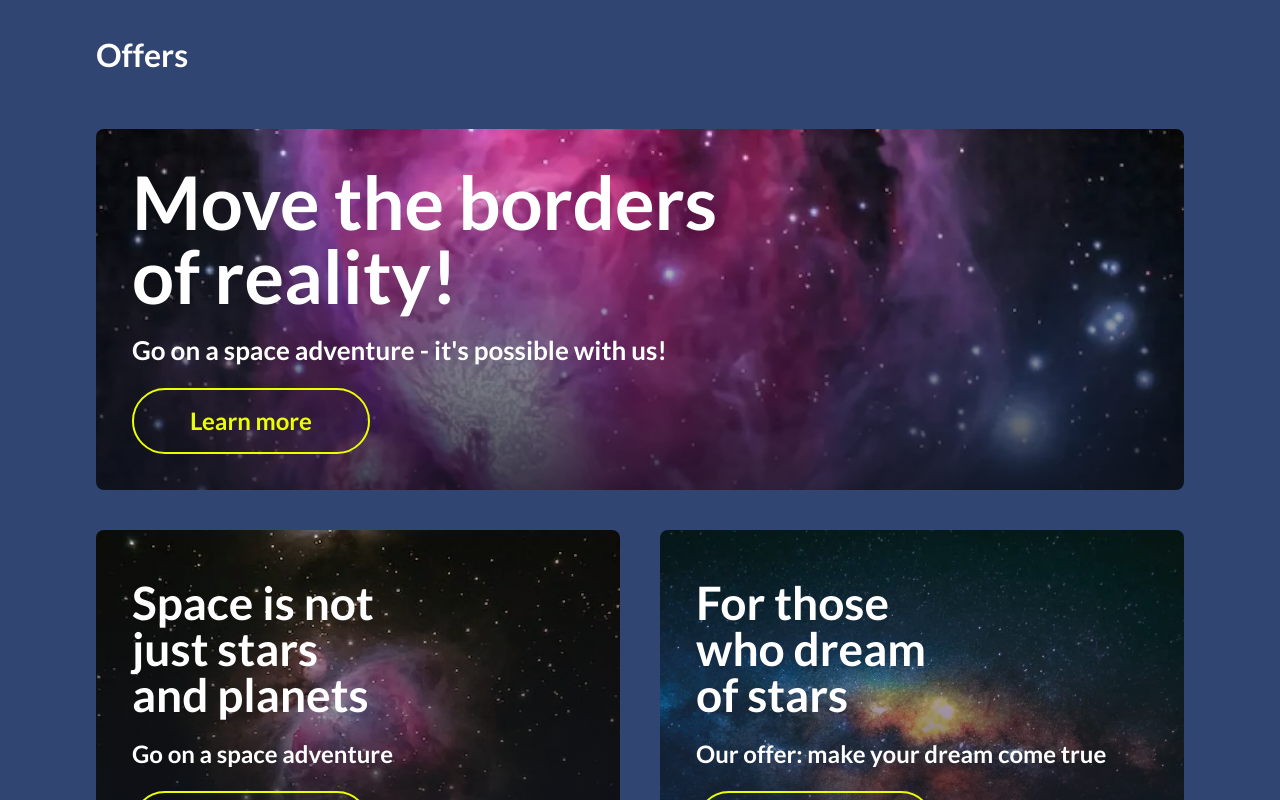
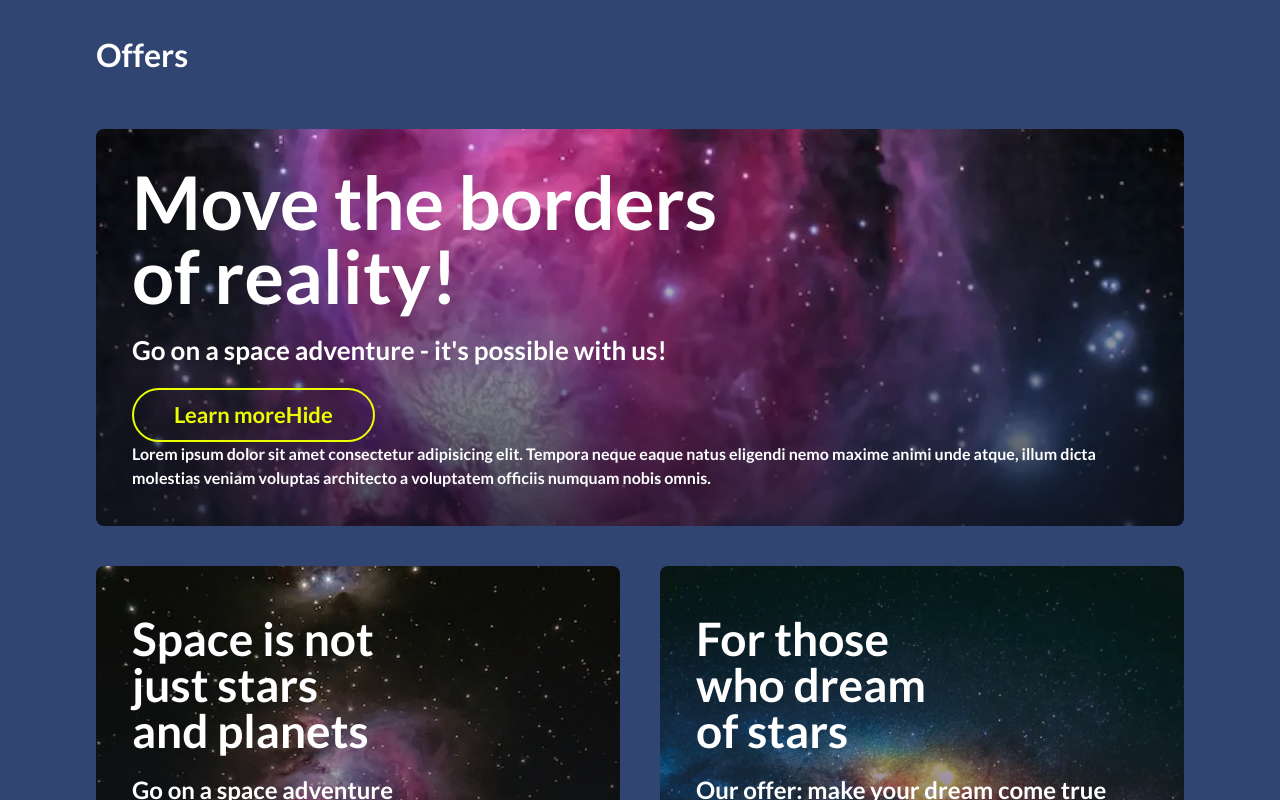
Before and after one commit to lipa88-mk/space-adventure, a React (Create React App) app: page / in a window 1280 px wide. Shown: the part 580-1380 px from the top of the page. Built offline with nearby package versions, Linux system fonts and the light colour scheme.

Commit message:
Refactor styles into modular SCSS files and update variable paths

```diff
--- a/src/App.scss
+++ b/src/App.scss
@@ -1,299 +1,13 @@
 @use 'styles/reset';
 @use 'styles/fonts';
-@use 'styles/variables' as *;
-@use 'styles/mixins' as *;
+@use 'styles/base';
+@use 'styles/utilities';
 
-body {
-  font-family: $font-main;
-  font-weight: $font-weight-base;
-  color: $color-fg;
-  background-color: $color-navy;
-}
-
-img {
-  max-width: 100%;
-  height: auto;
-}
-
-.visually-hidden {
-  position: absolute;
-  width: 1px;
-  height: 1px;
-  margin: -1px;
-  padding: 0;
-  overflow: hidden;
-  border: 0;
-  white-space: nowrap;
-  clip-path: inset(50%);
-}
-
-.brand {
-  color: $color-brand;
-}
-
-.accent {
-  color: $color-accent;
-}
-
-.container {
-  width: 100%;
-  max-width: $container-desktop;
-  margin: 0 auto;
-  padding-left: $padding-desktop;
-  padding-right: $padding-desktop;
-
-  @include tablet {
-    padding-left: $padding-tablet;
-    padding-right: $padding-tablet;
-  }
-  @include mobile {
-    padding-left: $padding-mobile;
-    padding-right: $padding-mobile;
-  }
-}
-
-// HEADER
-.header {
-  background: $color-bg;
-  padding: 24px 0 20px 0;
-}
-
-.header__wrap {
-  display: flex;
-  justify-content: space-between;
-  gap: 20px;
-  align-items: center;
-}
-
-.nav__list {
-  display: flex;
-  gap: 56px;
-  align-items: center;
-  font-size: 18px;
-}
-
-// /Header
-
-// HERO
-.hero {
-  $hero-height: 490px;
-
-  min-height: $hero-height;
-  background-color: $color-navy;
-
-  @include bg-overlay-retina('bg-main');
-
-  background-size: cover;
-  background-position: center;
-  background-repeat: no-repeat;
-
-  display: flex;
-}
-
-.hero__wrap {
-  padding-top: 90px;
-  padding-bottom: 80px;
-  background-image: url('./assets/images/earth.webp');
-
-  // for retina:
-  background-image: image-set(
-    url('./assets/images/earth.webp') 1x,
-    url('./assets/images/earth@2x.webp') 2x
-  );
-  background-position: right center;
-  background-repeat: no-repeat;
-}
-
-.hero__title {
-  font-size: 72px;
-  font-weight: 900;
-  line-height: 1;
-  margin-bottom: 22px;
-}
-
-.hero__description {
-  font-size: 32px;
-  line-height: 1.2;
-  margin-bottom: 22px;
-}
-// /Hero
-
-// BUTTON
-.button {
-  display: inline-flex;
-  align-items: center;
-  justify-content: center;
-  min-width: 238px;
-  min-height: 66px;
-  padding: 12px 32px;
-  font: inherit;
-  font-size: 24px;
-  color: $color-accent;
-  background: transparent;
-  border: 2px solid $color-accent;
-  border-radius: 34px;
-  cursor: pointer;
-  transition:
-    color $transition,
-    background-color $transition;
-
-  &:hover {
-    color: $color-bg;
-    background-color: $color-accent;
-  }
-
-  @include mobile {
-    min-width: 180px;
-    min-height: 52px;
-    font-size: 18px;
-  }
-}
-// /Button
-
-// OFFERS
-.offers {
-  padding-top: 40px;
-  padding-bottom: 80px;
-}
-
-.offers__title {
-  font-size: 32px;
-  margin-bottom: 50px;
-}
-
-.offers__list {
-  display: grid;
-  grid-template-columns: repeat(2, 1fr);
-  grid-template-rows: repeat(auto-fill, minmax(350px, max-content));
-  align-items: start;
-  gap: 40px;
-
-  @include tablet {
-    gap: 30px;
-  }
-  @include mobile {
-    grid-template-columns: 1fr;
-  }
-}
-
-.offers__item--wide {
-  grid-column: span 2;
-
-  @include tablet {
-    grid-column: span 1;
-  }
-}
-
-.offer-card {
-  display: flex;
-  flex-direction: column;
-  align-items: flex-start;
-  height: 100%;
-  padding: 50px 36px 36px 36px;
-  border-radius: 8px;
-
-  background-color: $color-navy;
-  background-size: cover;
-  background-position: center;
-  background-repeat: no-repeat;
-
-  @include mobile {
-    padding: 32px 20px;
-  }
-}
-
-.offer-card--wide {
-  padding: 36px;
-}
-
-@each $i in 1, 2, 3, 4 {
-  .offer-card--#{$i} {
-    @include bg-overlay-retina('bg-card-#{$i}');
-  }
-}
-
-.offer-card__title {
-  font-size: 46px;
-  line-height: 1;
-  margin-bottom: 22px;
-  width: 60%;
-
-  @include mobile {
-    font-size: 40px;
-  }
-}
-
-.offer-card--wide .offer-card__title {
-  font-size: 74px;
-
-  @include tablet {
-    font-size: 40px;
-  }
-}
-
-.offer-card__text {
-  font-size: 24px;
-  line-height: 1.2;
-  margin-bottom: 22px;
-
-  @include tablet {
-    font-size: 16px;
-  }
-}
-
-.offer-card--wide .offer-card__text {
-  font-size: 26px;
-
-  @include tablet {
-    font-size: 16px;
-  }
-}
-
-// Accordion
-.offer-card__button-text--less {
-  display: none;
-}
-
-.offer-card__toggle:checked + .offer-card__button {
-  .offer-card__button-text--more {
-    display: none;
-  }
-  .offer-card__button-text--less {
-    display: inline;
-  }
-}
-
-.offer-card__toggle:focus-visible + .offer-card__button {
-  outline: 2px solid $color-fg;
-  outline-offset: 4px;
-}
-
-.offer-card__details {
-  display: grid;
-  grid-template-rows: 0fr;
-  opacity: 0;
-  visibility: hidden;
-  transition:
-    grid-template-rows $transition,
-    opacity $transition,
-    visibility $transition;
-}
-
-.offer-card__details-text {
-  overflow: hidden;
-  max-width: 600px;
-  font-size: 18px;
-  font-weight: 400;
-  line-height: 1.4;
-}
-
-.offer-card__toggle:checked ~ .offer-card__details {
-  grid-template-rows: 1fr;
-  opacity: 1;
-  visibility: visible;
-}
-
-.offer-card__toggle:checked ~ .offer-card__details .offer-card__details-text {
-  padding-top: 22px;
-}
-// /Offers
+// Blocks
+@use 'styles/blocks/container';
+@use 'styles/blocks/header';
+@use 'styles/blocks/nav';
+@use 'styles/blocks/hero';
+@use 'styles/blocks/button';
+@use 'styles/blocks/offers';
+@use 'styles/blocks/offer-card';
--- /dev/null
+++ b/src/styles/_base.scss
@@ -0,0 +1,13 @@
+@use 'variables' as *;
+
+body {
+  font-family: $font-main;
+  font-weight: $font-weight-base;
+  color: $color-fg;
+  background-color: $color-navy;
+}
+
+img {
+  max-width: 100%;
+  height: auto;
+}
--- a/src/styles/_mixins.scss
+++ b/src/styles/_mixins.scss
@@ -12,7 +12,7 @@
   }
 }
 
-@mixin bg-overlay-retina($name, $path: './assets/images/') {
+@mixin bg-overlay-retina($name, $path: '../assets/images/') {
   background-image: $overlay, url('#{$path}#{$name}.webp');
   background-image:
     $overlay,
--- /dev/null
+++ b/src/styles/_utilities.scss
@@ -0,0 +1,21 @@
+@use 'variables' as *;
+
+.visually-hidden {
+  position: absolute;
+  width: 1px;
+  height: 1px;
+  margin: -1px;
+  padding: 0;
+  overflow: hidden;
+  border: 0;
+  white-space: nowrap;
+  clip-path: inset(50%);
+}
+
+.brand {
+  color: $color-brand;
+}
+
+.accent {
+  color: $color-accent;
+}
--- a/src/styles/_variables.scss
+++ b/src/styles/_variables.scss
@@ -1,5 +1,6 @@
 $color-brand: #ff70d9;
 $color-accent: #ebff00;
+$color-accent-muted: rgba($color-accent, 0.6);
 $color-navy: #304571;
 $color-bg: #000000;
 $color-fg: #ffffff;
--- /dev/null
+++ b/src/styles/blocks/_button.scss
@@ -0,0 +1,57 @@
+@use '../variables' as *;
+@use '../mixins' as *;
+
+.button {
+  $vertical-padding: 14px;
+  $horizontal-padding: 40px;
+  display: inline-flex;
+  align-items: center;
+  justify-content: center;
+  padding: $vertical-padding $horizontal-padding;
+  font: inherit;
+  font-size: 22px;
+  line-height: 1;
+  color: $color-accent;
+  background: transparent;
+  border: 2px solid $color-accent;
+  border-radius: 27px;
+  transition:
+    color $transition,
+    border-color $transition;
+
+  &:hover {
+    color: $color-accent-muted;
+    border-color: $color-accent-muted;
+  }
+
+  &--accent {
+    color: $color-bg;
+    background-color: $color-accent;
+    border-color: transparent;
+
+    transition:
+      color $transition,
+      background-color $transition;
+
+    &:hover {
+      color: $color-bg;
+      background-color: $color-accent-muted;
+      border-color: transparent;
+    }
+  }
+
+  @include tablet {
+    font-size: 16px;
+    padding: $vertical-padding/2 $horizontal-padding;
+
+    &--accent {
+      padding: $vertical-padding $horizontal-padding;
+    }
+  }
+
+  @include mobile {
+    &--accent {
+      padding: $vertical-padding/2 $horizontal-padding;
+    }
+  }
+}
--- /dev/null
+++ b/src/styles/blocks/_container.scss
@@ -0,0 +1,19 @@
+@use '../variables' as *;
+@use '../mixins' as *;
+
+.container {
+  width: 100%;
+  max-width: $container-desktop;
+  margin: 0 auto;
+  padding-left: $padding-desktop;
+  padding-right: $padding-desktop;
+
+  @include tablet {
+    padding-left: $padding-tablet;
+    padding-right: $padding-tablet;
+  }
+  @include mobile {
+    padding-left: $padding-mobile;
+    padding-right: $padding-mobile;
+  }
+}
--- /dev/null
+++ b/src/styles/blocks/_header.scss
@@ -0,0 +1,13 @@
+@use '../variables' as *;
+
+.header {
+  background: $color-bg;
+  padding: 24px 0 20px 0;
+}
+
+.header__wrap {
+  display: flex;
+  justify-content: space-between;
+  gap: 20px;
+  align-items: center;
+}
--- /dev/null
+++ b/src/styles/blocks/_hero.scss
@@ -0,0 +1,44 @@
+@use '../variables' as *;
+@use '../mixins' as *;
+
+.hero {
+  $hero-height: 490px;
+
+  min-height: $hero-height;
+  background-color: $color-navy;
+
+  @include bg-overlay-retina('bg-main');
+
+  background-size: cover;
+  background-position: center;
+  background-repeat: no-repeat;
+
+  display: flex;
+}
+
+.hero__wrap {
+  padding-top: 90px;
+  padding-bottom: 80px;
+  background-image: url('../../assets/images/earth.webp');
+
+  // for retina:
+  background-image: image-set(
+    url('../../assets/images/earth.webp') 1x,
+    url('../../assets/images/earth@2x.webp') 2x
+  );
+  background-position: right center;
+  background-repeat: no-repeat;
+}
+
+.hero__title {
+  font-size: 72px;
+  font-weight: 900;
+  line-height: 1;
+  margin-bottom: 22px;
+}
+
+.hero__description {
+  font-size: 32px;
+  line-height: 1.2;
+  margin-bottom: 22px;
+}
--- /dev/null
+++ b/src/styles/blocks/_nav.scss
@@ -0,0 +1,6 @@
+.nav__list {
+  display: flex;
+  gap: 56px;
+  align-items: center;
+  font-size: 18px;
+}
--- /dev/null
+++ b/src/styles/blocks/_offer-card.scss
@@ -0,0 +1,72 @@
+@use '../variables' as *;
+@use '../mixins' as *;
+
+.offer-card {
+  display: flex;
+  flex-direction: column;
+  align-items: flex-start;
+  height: 100%;
+  padding: 50px 36px 36px 36px;
+  border-radius: 8px;
+
+  background-color: $color-navy;
+  background-size: cover;
+  background-position: center;
+  background-repeat: no-repeat;
+
+  @include mobile {
+    padding: 32px 20px;
+  }
+}
+
+.offer-card--wide {
+  padding: 36px;
+}
+
+@each $i in 1, 2, 3, 4 {
+  .offer-card--#{$i} {
+    @include bg-overlay-retina('bg-card-#{$i}');
+  }
+}
+
+.offer-card__title {
+  font-size: 46px;
+  line-height: 1;
+  margin-bottom: 22px;
+  width: 60%;
+
+  @include mobile {
+    font-size: 40px;
+  }
+}
+
+.offer-card--wide .offer-card__title {
+  font-size: 74px;
+
+  @include tablet {
+    font-size: 40px;
+  }
+}
+
+.offer-card__text {
+  font-size: 24px;
+  line-height: 1.2;
+  margin-bottom: 22px;
+
+  @include tablet {
+    font-size: 16px;
+  }
+}
+
+.offer-card--wide .offer-card__text {
+  font-size: 26px;
+
+  @include tablet {
+    font-size: 16px;
+  }
+}
+
+.offer-card__button:focus-visible {
+  outline: 2px solid $color-fg;
+  outline-offset: 4px;
+}
--- /dev/null
+++ b/src/styles/blocks/_offers.scss
@@ -0,0 +1,35 @@
+@use '../variables' as *;
+@use '../mixins' as *;
+
+.offers {
+  padding-top: 40px;
+  padding-bottom: 80px;
+}
+
+.offers__title {
+  font-size: 32px;
+  margin-bottom: 50px;
+}
+
+.offers__list {
+  display: grid;
+  grid-template-columns: repeat(2, 1fr);
+  grid-template-rows: repeat(auto-fill, minmax(350px, max-content));
+  align-items: start;
+  gap: 40px;
+
+  @include tablet {
+    gap: 30px;
+  }
+  @include mobile {
+    grid-template-columns: 1fr;
+  }
+}
+
+.offers__item--wide {
+  grid-column: span 2;
+
+  @include tablet {
+    grid-column: span 1;
+  }
+}
```
